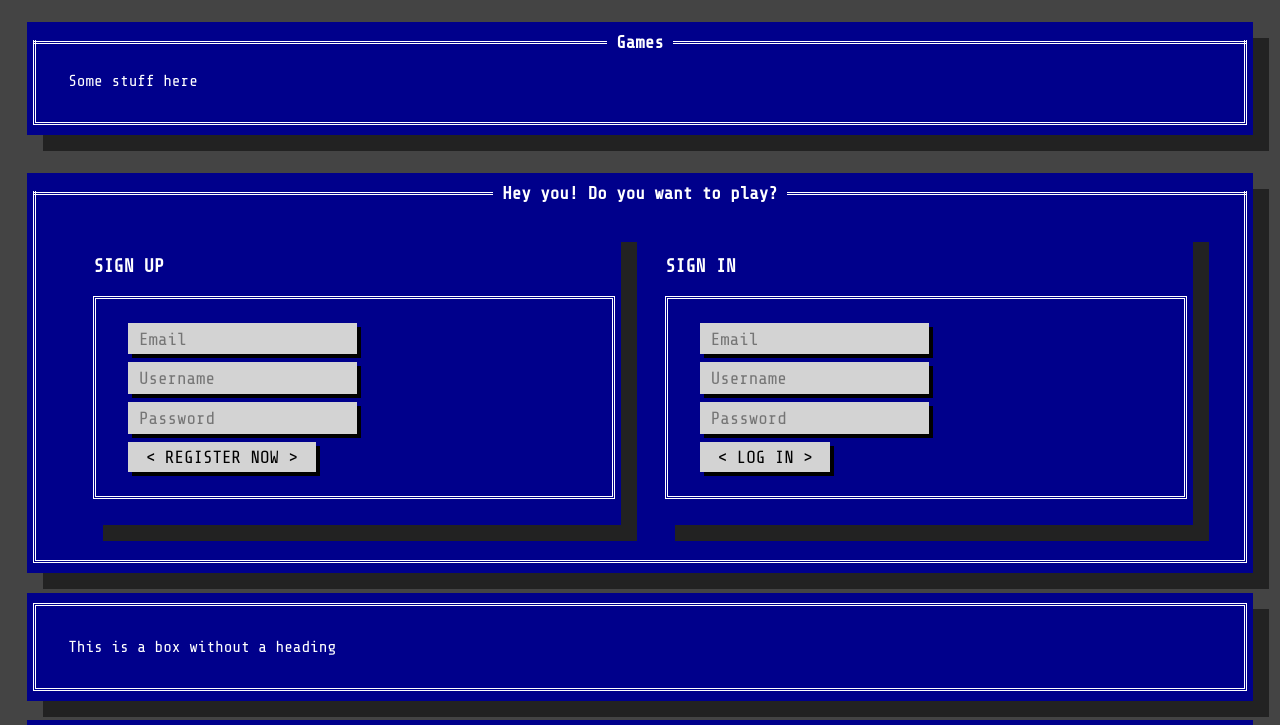
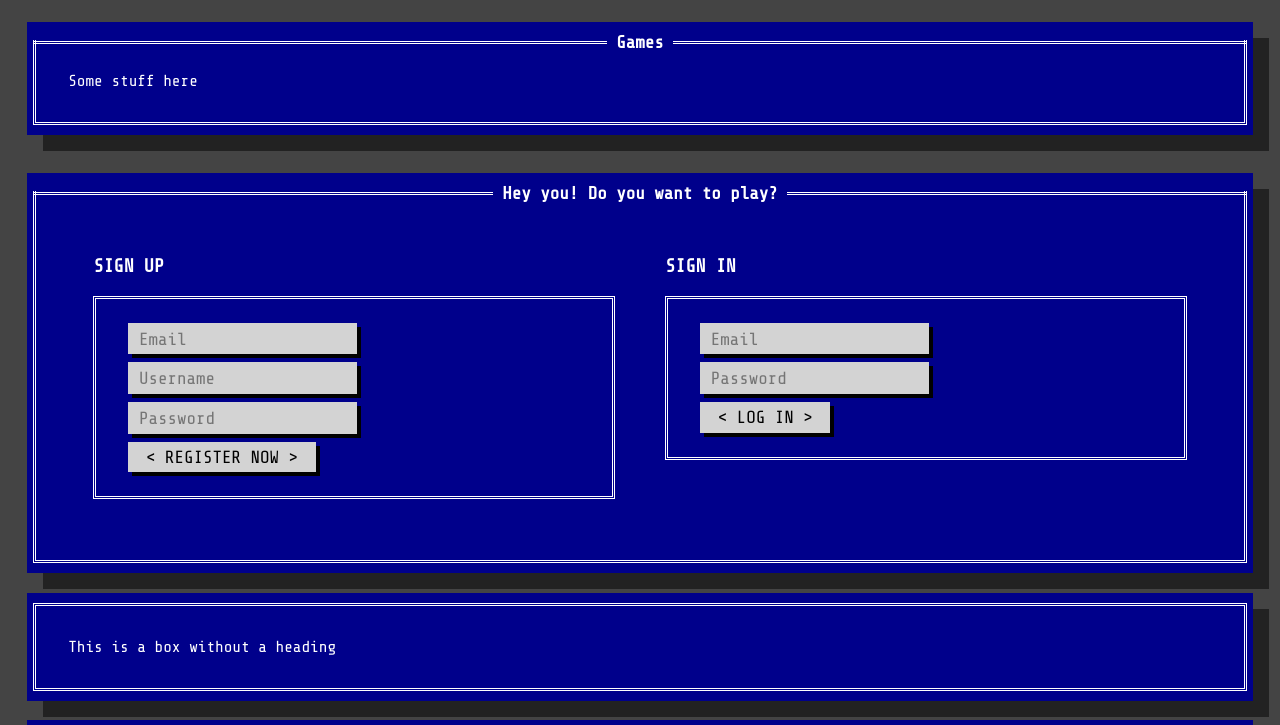
Before and after one commit to MatMasIt/fool, a website: page web/index.html in a window 1280 px wide. Shown: the part 443-1168 px from the top of the page. Drawn offline with nearby package versions, Linux system fonts and the light colour scheme.

Commit message:
Removed box borders

```diff
--- a/web/index.html
+++ b/web/index.html
@@ -44,7 +44,7 @@
         <h2>Hey you! Do you want to play?</h2>
         <div class="box-body">
             <div class="flex">
-                <div class="box">
+                <div class="box" style="box-shadow: none;">
                     <h3> SIGN UP</h3>
                     <form class="box-body">
                         <div class="form-control">
@@ -61,14 +61,11 @@
                         </div>
                     </form>
                 </div>
-                <div class="box">
+                <div class="box" style="box-shadow: none;">
                     <h3> SIGN IN</h3>
                     <form class="box-body">
                         <div class="form-control">
                             <label><input type="email" name="email" placeholder="Email"></label>
-                        </div>
-                        <div class="form-control">
-                            <label><input type="text" name="text" placeholder="Username"></label>
                         </div>
                         <div class="form-control">
                             <label><input type="password" name="password" placeholder="Password"></label>
```
